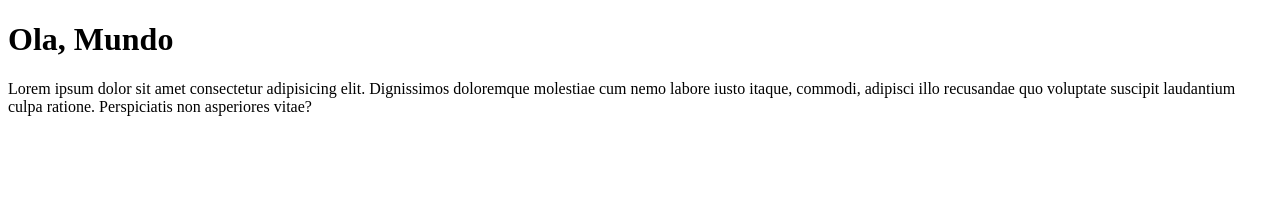
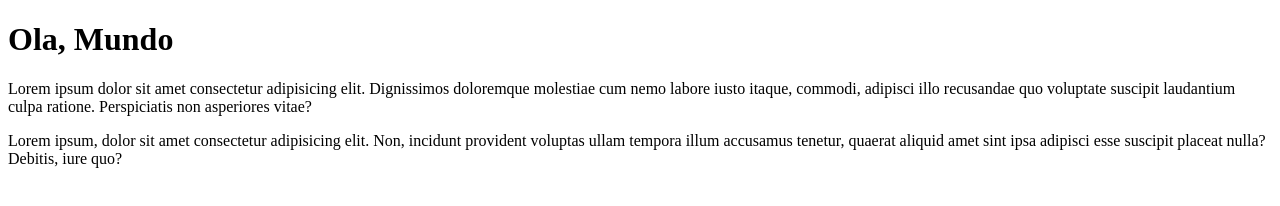
Before and after one commit to yannfernandesIc/Ola-Mundo, a plain HTML site: page site-exemplo/index.html in a window 1280 px wide. Drawn offline with Linux system fonts and the light colour scheme.

Commit message:
adicionei um paragrafo

```diff
--- a/site-exemplo/index.html
+++ b/site-exemplo/index.html
@@ -8,5 +8,6 @@
 <body>
     <h1>Ola, Mundo</h1>
     <p>Lorem ipsum dolor sit amet consectetur adipisicing elit. Dignissimos doloremque molestiae cum nemo labore iusto itaque, commodi, adipisci illo recusandae quo voluptate suscipit laudantium culpa ratione. Perspiciatis non asperiores vitae?</p>
+    <p>Lorem ipsum, dolor sit amet consectetur adipisicing elit. Non, incidunt provident voluptas ullam tempora illum accusamus tenetur, quaerat aliquid amet sint ipsa adipisci esse suscipit placeat nulla? Debitis, iure quo?</p>
 </body>
 </html>
```
